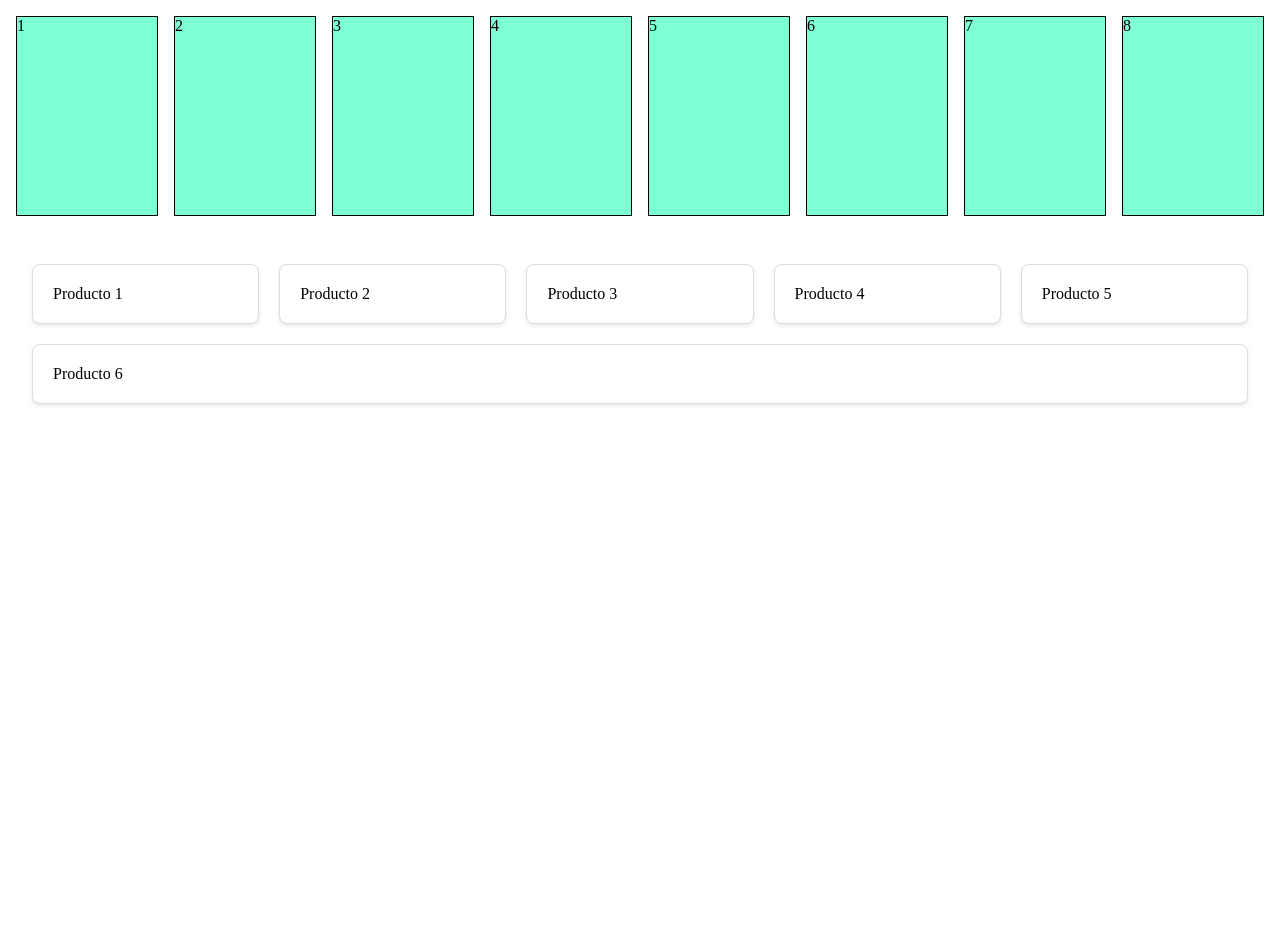
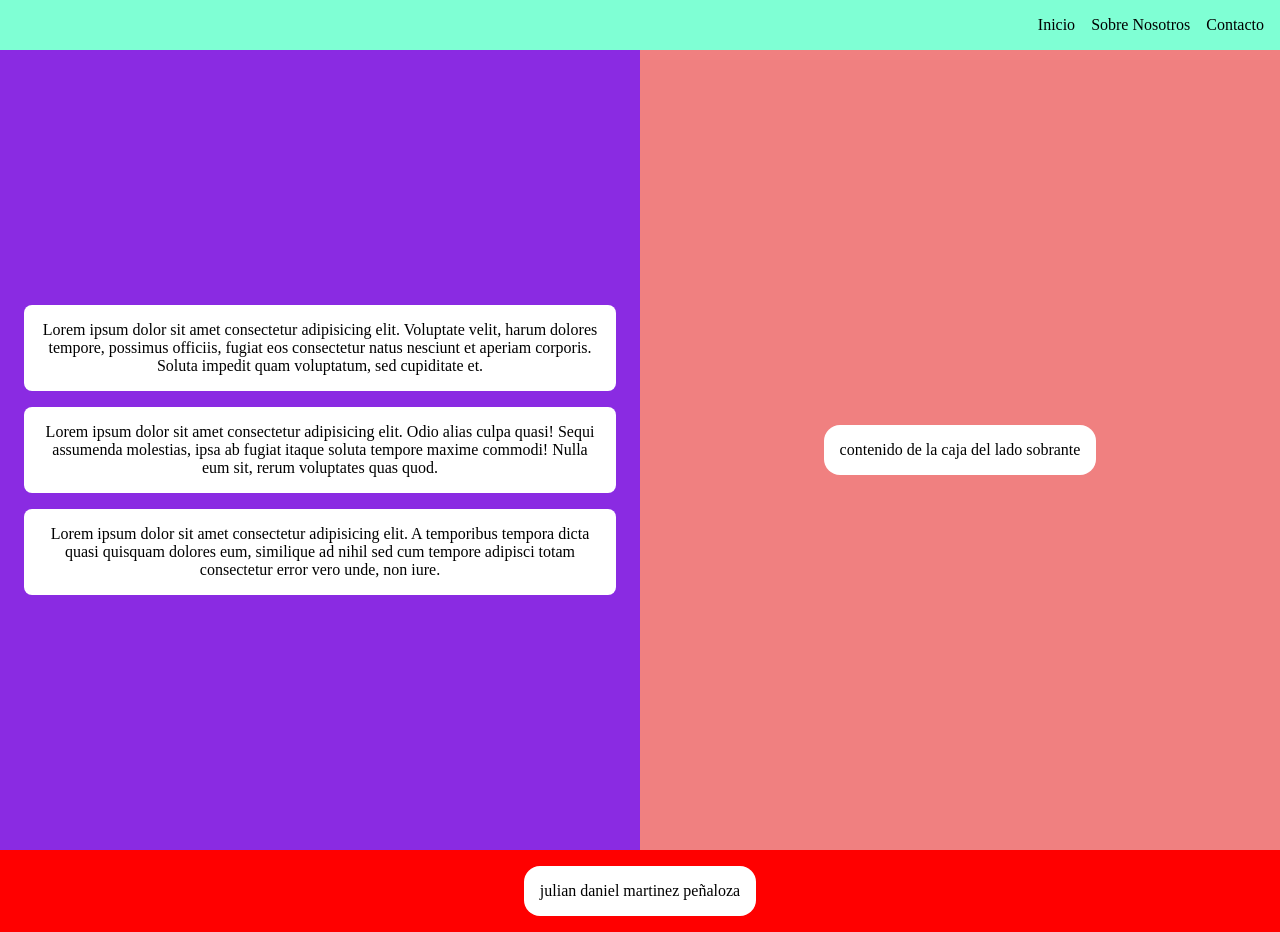
Before and after one commit to julianmp09/carpeta_de_practicas, a plain HTML site: page desarrollo-web/flexbox/flexbox.html in a window 1280 px wide. Before the commit the page ends 800 px from the top, so only its background shows below. Drawn offline with Linux system fonts and the light colour scheme.

Commit message:
agregando carpeta de grid

```diff
--- a/desarrollo-web/flexbox/flexbox.css
+++ b/desarrollo-web/flexbox/flexbox.css
@@ -4,40 +4,121 @@
     box-sizing: border-box;
 }
 
-.container-flex{
+/* Alineación Horizontal Básica
+Objetivo: Crear una barra de navegación simple donde los elementos estén alineados horizontalmente.
+
+Crea un archivo HTML con una estructura básica.
+Dentro del <body>, crea un contenedor <div class="nav-bar">.
+Dentro de .nav-bar, agrega tres enlaces <a> con texto "Inicio", "Sobre Nosotros" y "Contacto".
+Aplica estilos con CSS para que los elementos dentro de .nav-bar estén alineados horizontalmente usando Flexbox. */
+
+a{
+  text-decoration: none; /* Eliminar subrayado */
+  color: black;
+  transition: all 0.3s ease-in-out;
+}
+
+a:hover{
+  color: blue;
+  border-bottom: 1px solid;
+  cursor: pointer;
+  transform: translateY(-5px);
+}
+
+
+.nav-bar{
   display: flex;
+  justify-content: end;
   gap: 1rem;
   padding: 1rem;
-}
-
-.container-children{
-    width: 200px;
-    height: 200px;
-    border: 1px solid black;
   background-color: aquamarine;
 }
 
+/* Ejercicio 2: Alineación Vertical
+Objetivo: Crear un contenedor donde los elementos hijos estén centrados verticalmente. */
 
-.container {
+.container{
   display: flex;
+  flex-direction: column;
+  width: 100%;
+  height: 100vh; /* Para ocupar toda la altura de la ventana */
   flex-wrap: wrap;
-    justify-content: center;
-    align-content: center;
-    padding: 2rem;
-    gap: 20px;
-    max-width: 100%;
 }
 
-  .card {
-    flex: 1 1 200px; /*lex Grow, Flex Shrink, Flex Basis*/
-    background-color: white;
-    border: 1px solid #ddd;
-    border-radius: 8px;
-    padding: 20px;
-    box-shadow: 0 2px 4px rgba(0, 0, 0, 0.1);
-    transition: transform 0.3s ease;
+.content {
+  display: flex;
+  flex: 1;
+  flex-wrap: wrap;
 }
 
-  .card:hover {
-    transform: translateY(-5px);
+.vertical-center{
+  display: flex;
+  background-color: blueviolet;
+  flex-direction: column;
+  justify-content: center;
+  align-items: center;
+  flex: 1; /* Flexibilidad para ocupar el espacio necesario */
+  padding: 1.5rem;
+  gap: 1rem;
+  min-width: 200px;
 }
+
+.vertical-center div {
+  background-color: white;
+  padding: 1rem;
+  border-radius: 0.5rem;
+  width: 100%;
+  text-align: center;
+}
+
+.side-box {
+  background-color: lightcoral;
+  padding: 1.5rem;
+  flex: 1; /* Flexibilidad para ocupar el espacio sobrante */
+  display: flex;
+  align-items: center;
+  justify-content: center;
+  min-width: 200px;
+}
+
+/* La propiedad flex es una abreviatura para las propiedades flexibles de un elemento hijo en un contenedor Flexbox. La propiedad flex permite especificar cómo los elementos hijos deben crecer o encogerse en relación con los demás elementos dentro de un contenedor.
+
+La propiedad flex puede aceptar uno, dos o tres valores, que se corresponden con flex-grow, flex-shrink, y flex-basis respectivamente. Aquí te explico cada uno de estos valores:
+
+Valores de la Propiedad flex
+flex-grow:
+
+Define la capacidad de un elemento para crecer si es necesario.
+Un valor de 1 permite al elemento crecer y ocupar el espacio disponible.
+Un valor de 0 significa que el elemento no crecerá más allá de su tamaño base.
+flex-shrink:
+
+Define la capacidad de un elemento para encogerse si es necesario.
+Un valor de 1 permite al elemento encogerse si el contenedor es más pequeño que la suma de las anchuras de todos los elementos flexibles.
+Un valor de 0 significa que el elemento no se encogerá.
+flex-basis:
+
+Define el tamaño inicial del elemento antes de distribuir el espacio sobrante.
+Puede ser un valor absoluto (px, em, rem, etc.) o auto.
+auto significa que el tamaño es el contenido del elemento más cualquier ancho definido explícitamente.
+Sintaxis
+La propiedad flex puede ser especificada de varias formas:
+
+flex: 1; (Equivalente a flex: 1 1 0%;)
+flex: 2 1 200px; (Crecimiento 2, encogimiento 1, tamaño base 200px)
+flex: none; (Equivalente a flex: 0 0 auto;) */
+
+/* La propiedad flex es una herramienta poderosa para controlar la distribución del espacio dentro de un contenedor Flexbox. Entender cómo usar flex-grow, flex-shrink y flex-basis te permitirá crear diseños más flexibles y adaptativos.*/
+
+footer{
+  display: flex;
+  justify-content: center;
+  padding: 1rem;
+  background-color: red;
+}
+
+p{
+  background-color: white;
+  padding: 1rem;
+  border-radius: 1rem
+}
--- a/desarrollo-web/flexbox/flexbox.html
+++ b/desarrollo-web/flexbox/flexbox.html
@@ -7,23 +7,28 @@
     <link rel="stylesheet" href="./flexbox.css">
 </head>
 <body>
-    <div class="container-flex">
-        <div class="container-children">1</div>
-        <div class="container-children">2</div>
-        <div class="container-children">3</div>
-        <div class="container-children">4</div>
-        <div class="container-children">5</div>
-        <div class="container-children">6</div>
-        <div class="container-children">7</div>
-        <div class="container-children">8</div>
+    <div class="nav-bar">
+        <a href="#">Inicio</a>
+        <a href="#">Sobre Nosotros</a>
+        <a href="#">Contacto</a>
     </div>
     <div class="container">
-        <div class="card">Producto 1</div>
-        <div class="card">Producto 2</div>
-        <div class="card">Producto 3</div>
-        <div class="card">Producto 4</div>
-        <div class="card">Producto 5</div>
-        <div class="card">Producto 6</div>
-      </div>
+        <div class="content">
+            <div class="vertical-center">
+                <div class="contenido">Lorem ipsum dolor sit amet consectetur adipisicing elit. Voluptate velit, harum dolores tempore, possimus officiis, fugiat eos consectetur natus nesciunt et aperiam corporis. Soluta impedit quam voluptatum, sed cupiditate et.</div>
+                <div class="contenido">Lorem ipsum dolor sit amet consectetur adipisicing elit. Odio alias culpa quasi! Sequi assumenda molestias, ipsa ab fugiat itaque soluta tempore maxime commodi! Nulla eum sit, rerum voluptates quas quod.
+                </div>
+                <div class="contenido">Lorem ipsum dolor sit amet consectetur adipisicing elit. A temporibus tempora dicta quasi quisquam dolores eum, similique ad nihil sed cum tempore adipisci totam consectetur error vero unde, non iure.</div>
+            </div>
+            <div class="side-box">
+                <p>contenido de la caja del lado sobrante</p>
+            </div>
+        </div>
+    </div>
+    <footer>
+        <p>julian daniel martinez peñaloza
+        </p>
+    </footer>
+
 </body>
 </html>
--- /dev/null
+++ b/desarrollo-web/grid/grid.css
@@ -0,0 +1,35 @@
+*{
+    margin: 0;
+    padding: 0;
+    box-sizing: border-box;
+}
+
+.grid-container{
+    display: grid;
+    grid-template-columns: repeat(2, 1fr);
+    grid-template-rows: repeat(3, 1fr);
+    row-gap: 1rem;
+    padding: 1rem;
+    margin: 1rem;
+    background-color: aqua;
+    border: 2px solid black;
+}
+
+.grid-item-1{
+    justify-self: center;
+    grid-column: 1 / 3;
+}
+.grid-item-2{
+    justify-self: center;
+    grid-column: 2/3;
+}
+.grid-item-3{
+    justify-self: center;
+    grid-column: 1/3;
+    grid-row: 3 / 4;
+}
+.grid-item-4{
+    justify-self: center;
+    grid-column: 1 / 2;
+    grid-row: 2 / 3;
+}
```
Also changed, not shown: desarrollo-web/grid/grid.html (added, +25 -0 lines). Lines whose indentation alone changed are shown as unchanged.
